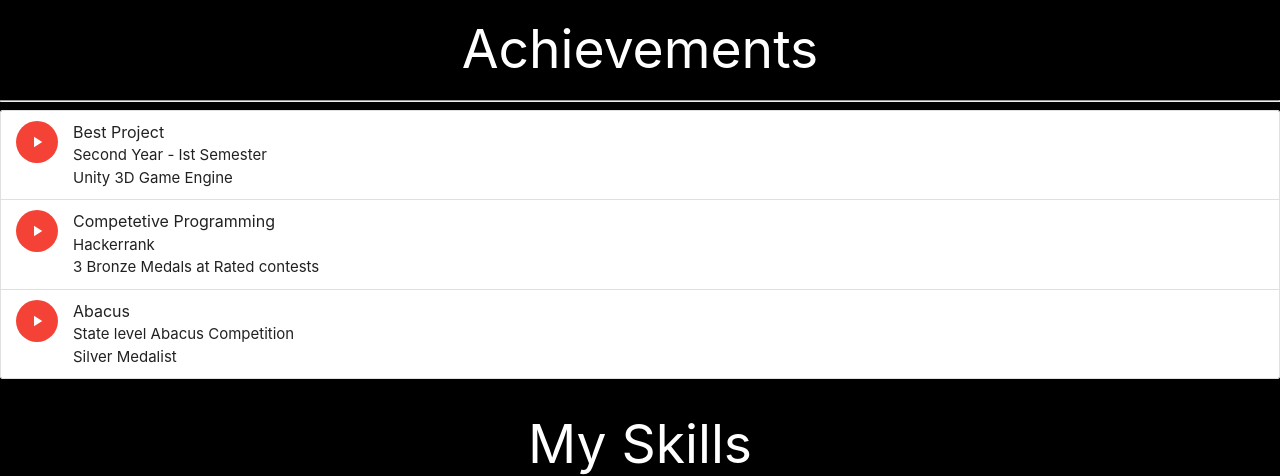
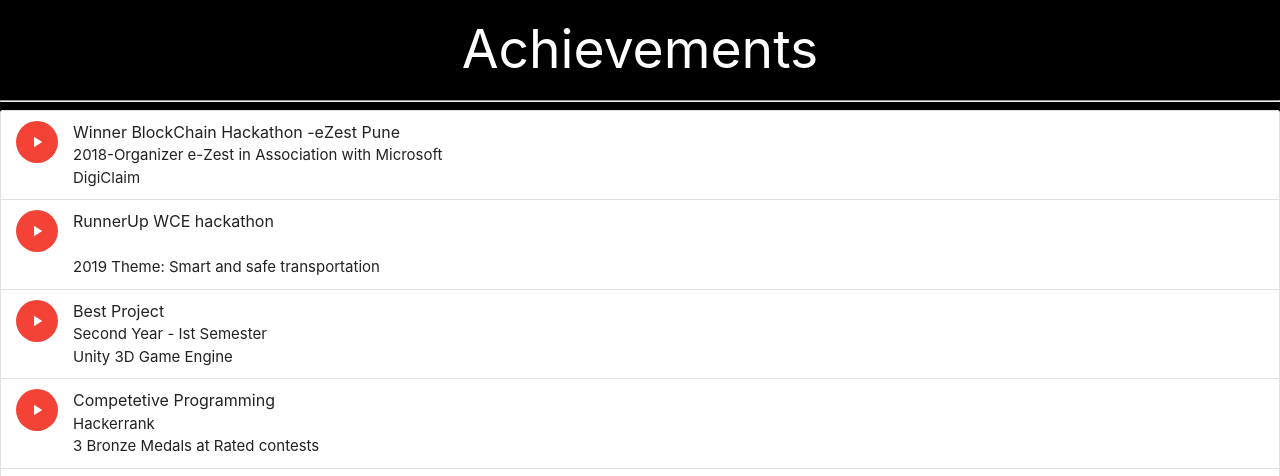
Before and after one commit to kotkarabhishek/Portfolio, a plain HTML site: page index.html in a window 1280 px wide. Shown: the part 3100-3576 px from the top of the page. Drawn offline with nearby package versions, Linux system fonts and the light colour scheme.

Commit message:
Update index.html

```diff
--- a/index.html
+++ b/index.html
@@ -383,6 +383,20 @@
   <ul class="collection">
     <li class="collection-item avatar">
       <i class="material-icons circle red">play_arrow</i>
+      <span class="title">Winner BlockChain Hackathon -eZest Pune</span>
+      <p>2018-Organizer e-Zest in Association with Microsoft<br>
+         DigiClaim
+      </p>
+    </li>
+    <li class="collection-item avatar">
+      <i class="material-icons circle red">play_arrow</i>
+      <span class="title">RunnerUp WCE hackathon</span>
+      <p> <br>
+        2019 Theme: Smart and safe transportation
+      </p>
+    </li>
+    <li class="collection-item avatar">
+      <i class="material-icons circle red">play_arrow</i>
       <span class="title">Best Project</span>
       <p>Second Year - Ist Semester <br>
          Unity 3D Game Engine
```
